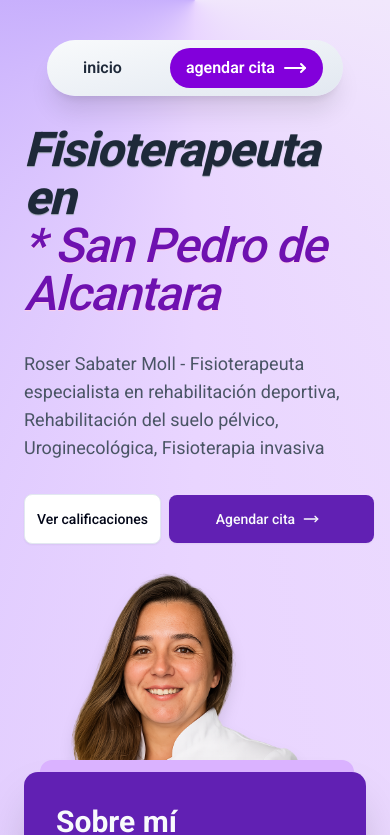
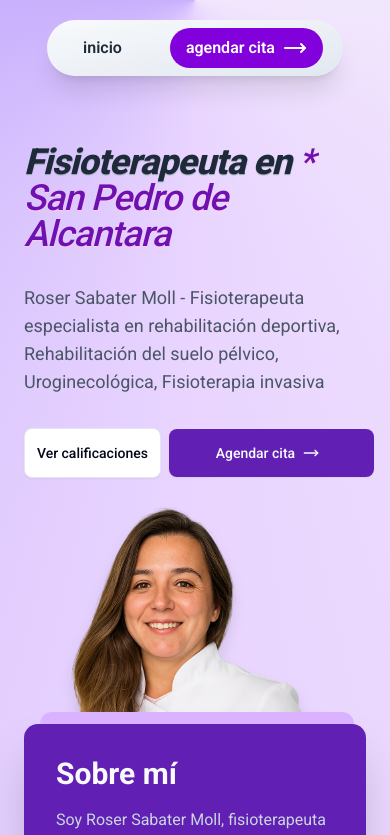
Before and after one commit to Alejopizarro/fisio-roser, a Next.js app: page / in a window 390 px wide. Shown: the top 835 px of the page. Built offline with nearby package versions, Linux system fonts and the light colour scheme.

Commit message:
fix responsive mobile hero

```diff
--- a/components/hero.tsx
+++ b/components/hero.tsx
@@ -5,10 +5,10 @@ import { Avatar, AvatarFallback } from "./ui/avatar";
 
 const Hero = () => {
   return (
-    <div className="flex flex-col sm:flex-row items-center justify-center h-full pt-30 max-w-auto max-h-[100vh]">
+    <div className="flex flex-col sm:flex-row items-center justify-center h-full mt-30 max-w-auto max-h-[100vh]">
       <div className="flex flex-col items-start justify-center space-y-8 w-full">
-        <h1 className="text-5xl md:text-6xl 2xl:text-7xl font-extrabold italic text-gray-800 text-shadow-gray-400 text-shadow-xs leading-none tracking-tight">
-          Fisioterapeuta en <br />
+        <h1 className="text-4xl md:text-6xl 2xl:text-7xl font-extrabold italic text-gray-800 text-shadow-gray-400 text-shadow-xs leading-none tracking-tight">
+          Fisioterapeuta en <br className="hidden md:flex" />
           <span className="text-purple-800 font-medium md:text-5xl 2xl:text-6xl  text-shadow-pink-200 text-shadow-xs">
             * San Pedro de Alcantara
           </span>
--- a/components/nav-bar.tsx
+++ b/components/nav-bar.tsx
@@ -18,7 +18,7 @@ const Navbar = (props: NavbarProps) => {
   };
 
   return (
-    <div className="bg-gradient-to-br fixed top-10 sm:right-100 z-1001 from-slate-50 to-slate-200 shadow-xl flex font-semibold items-center px-4 py-1 max-w-4xl mx-auto rounded-full">
+    <div className="bg-gradient-to-br fixed top-5 sm:top-10 sm:right-100 z-1001 from-slate-50 to-slate-200 shadow-xl flex font-semibold items-center px-4 py-1 max-w-4xl mx-auto rounded-full">
       <div className="flex sm:hidden space-x-8 overflow-x-auto py-1 px-1">
         {sectionMobile.map((item, idx) => (
           <button
```
